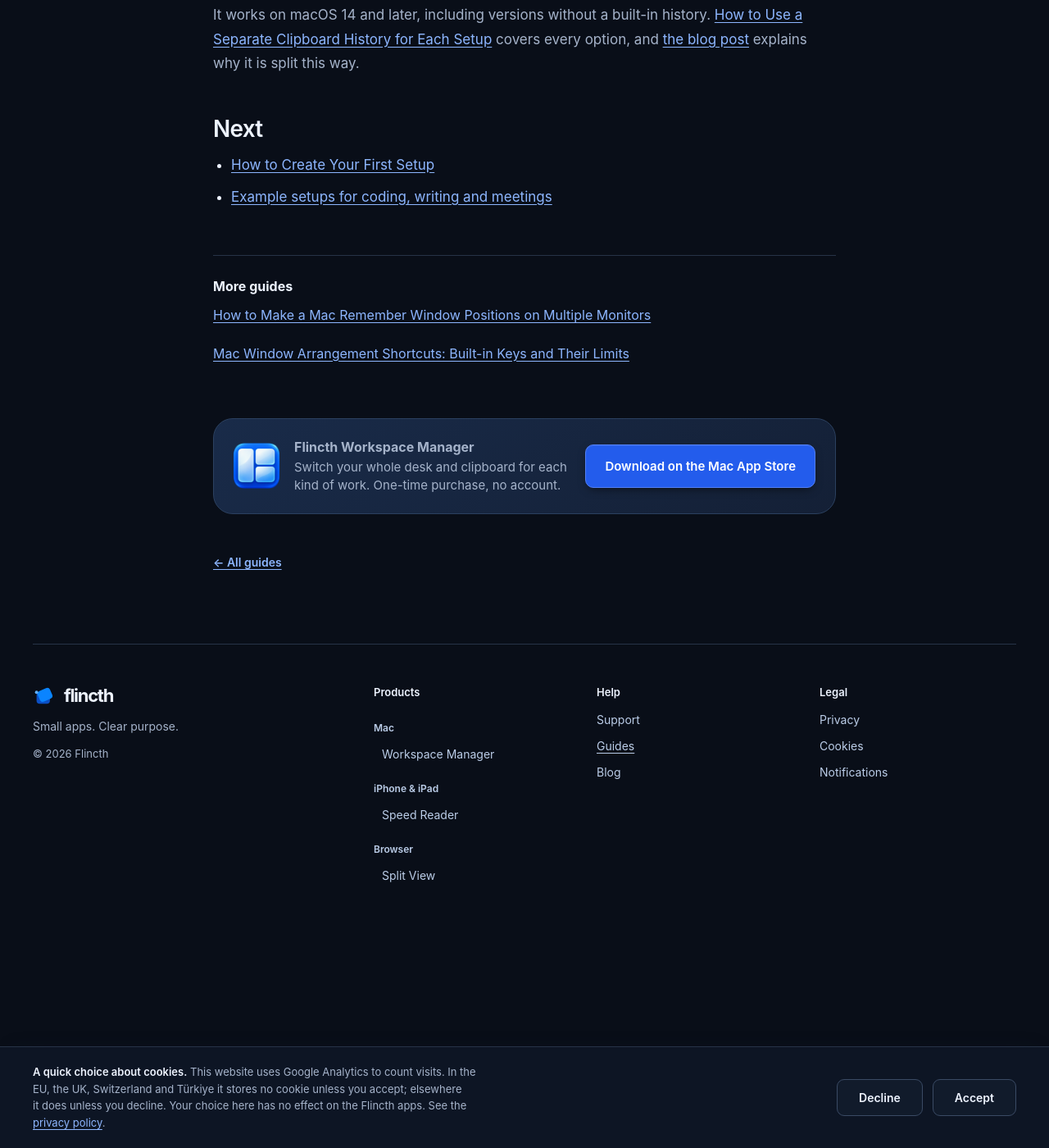
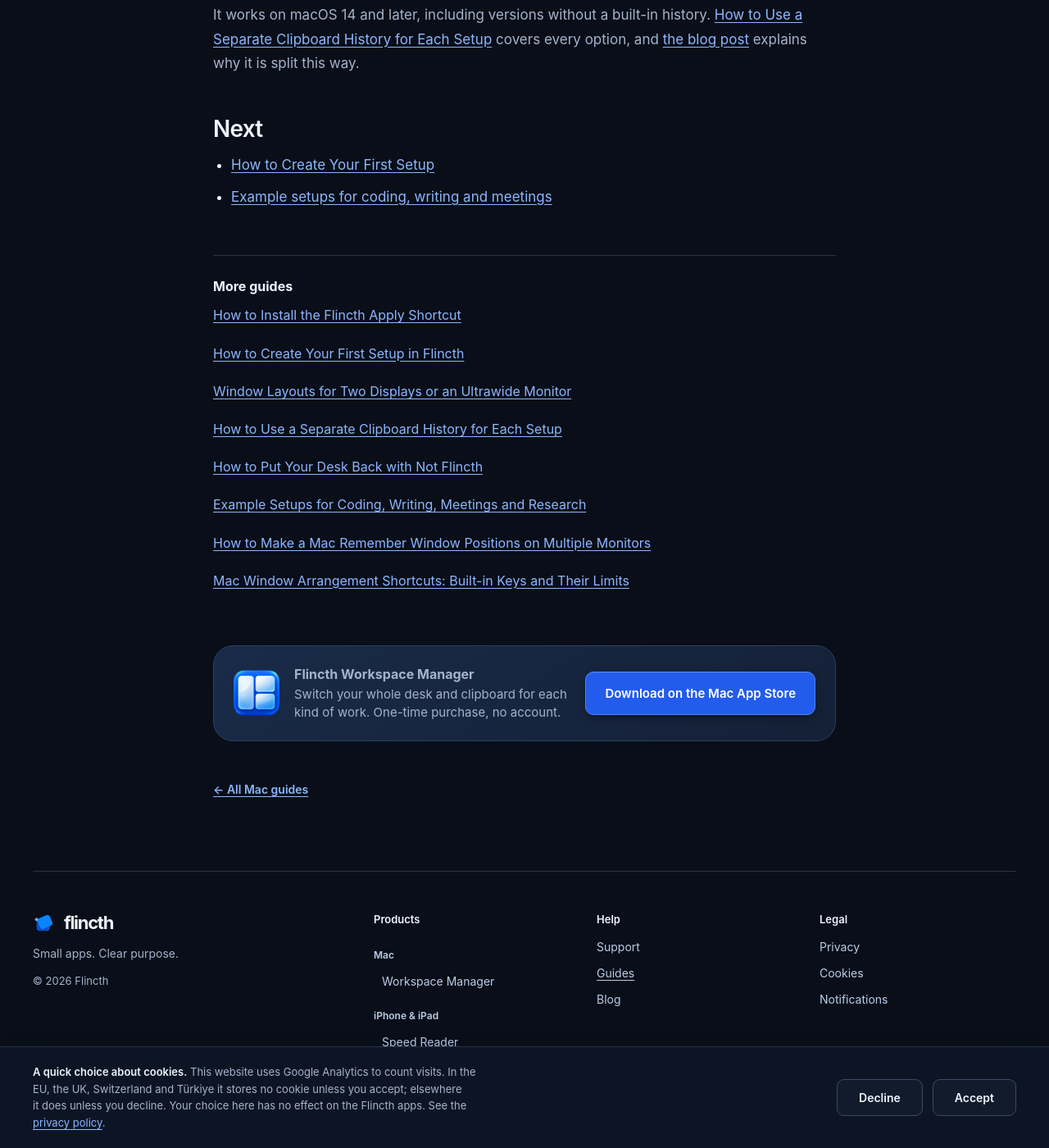
Before and after one commit to safakveziran/flincth-website, a Jekyll site: the page built from _guides/mac/clipboard-history-on-mac.md, in a window 1280 px wide and 1400 px high, scrolled down 1811 px. Shown: the whole window at 82% size. Built offline with Jekyll 4.4.1, drawn with Linux system fonts in a browser that asks for light colours; some of the changed text lies outside the part shown.

Commit message:
Fix three Mac guides missing from their list; mention HTML files (#26)
clipboard-history-on-mac, window-arrangement-shortcuts and
remember-window-positions-on-multiple-monitors had no platform, so they
were missing from /guides/mac/, llms.txt and "More guides", and their back
link pointed to /guides//. _config.yml now sets platform per guide folder
so a new guide cannot drop out of its list.

The Speed Reader guides now list HTML files saved on the device, which
the app opens and names in its unsupported-type message.


Claude-Session: https://claude.ai/code/session_01CpC11mCAwdAeLsx3jeEZQy

Co-authored-by: Claude <noreply@anthropic.com>

```diff
--- a/_config.yml
+++ b/_config.yml
@@ -35,10 +35,12 @@ defaults:
   # set product: split-view.
   - scope: { path: "", type: guides }
     values: { layout: guide }
+  # Each folder sets its guides' platform (their list on /guides/), so a new
+  # guide cannot drop out of its list by leaving it out.
   - scope: { path: "_guides/mac", type: guides }
-    values: { product: workspace-manager }
+    values: { platform: mac, product: workspace-manager }
   - scope: { path: "_guides/ios", type: guides }
-    values: { product: speed-reader, og_image: /assets/og-reader.png, og_image_alt: og_image_alt_speed_reader }
+    values: { platform: ios, product: speed-reader, og_image: /assets/og-reader.png, og_image_alt: og_image_alt_speed_reader }
 
 # Step-by-step guides (see README.md, "Guides"): _guides/<platform>/<slug>.md
 # is served at /guides/<platform>/<slug>.
--- a/_guides/mac/clipboard-history-on-mac.md
+++ b/_guides/mac/clipboard-history-on-mac.md
@@ -3,6 +3,7 @@ title: "Is There a Clipboard History on Mac? How to See What You Copied"
 seo_title: "Is There a Clipboard History on Mac? How to See It"
 description: "Where macOS keeps what you copy: Spotlight's clipboard history in macOS Tahoe, the last item in older versions, and when a clipboard manager helps."
 order: 8
+platform: mac
 updated: 2026-10-10
 ---
 
```
Also changed, not shown: _guides/ios/speed-read-epub-and-pdf-on-iphone.md (+1 -0 lines), _guides/ios/when-a-document-wont-open.md (+1 -1 lines), _guides/mac/remember-window-positions-on-multiple-monitors.md (+1 -0 lines), _guides/mac/window-arrangement-shortcuts.md (+1 -0 lines).
